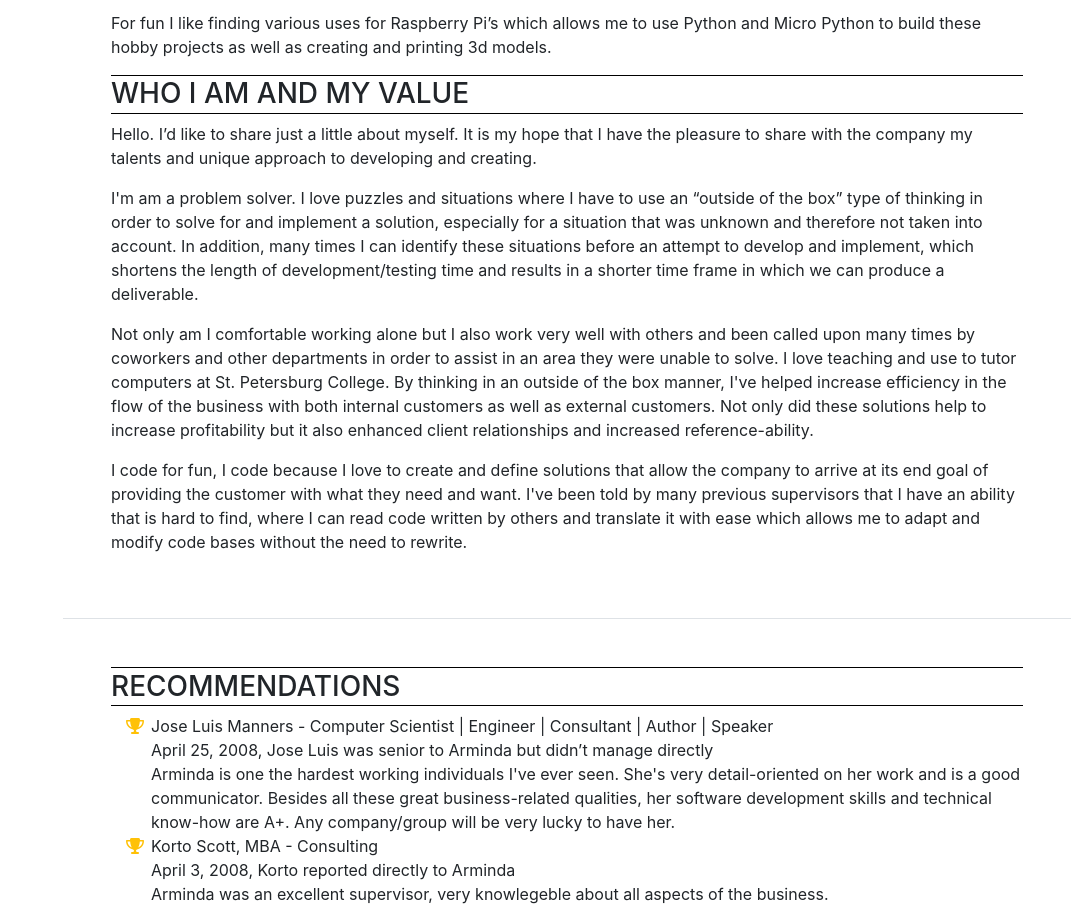
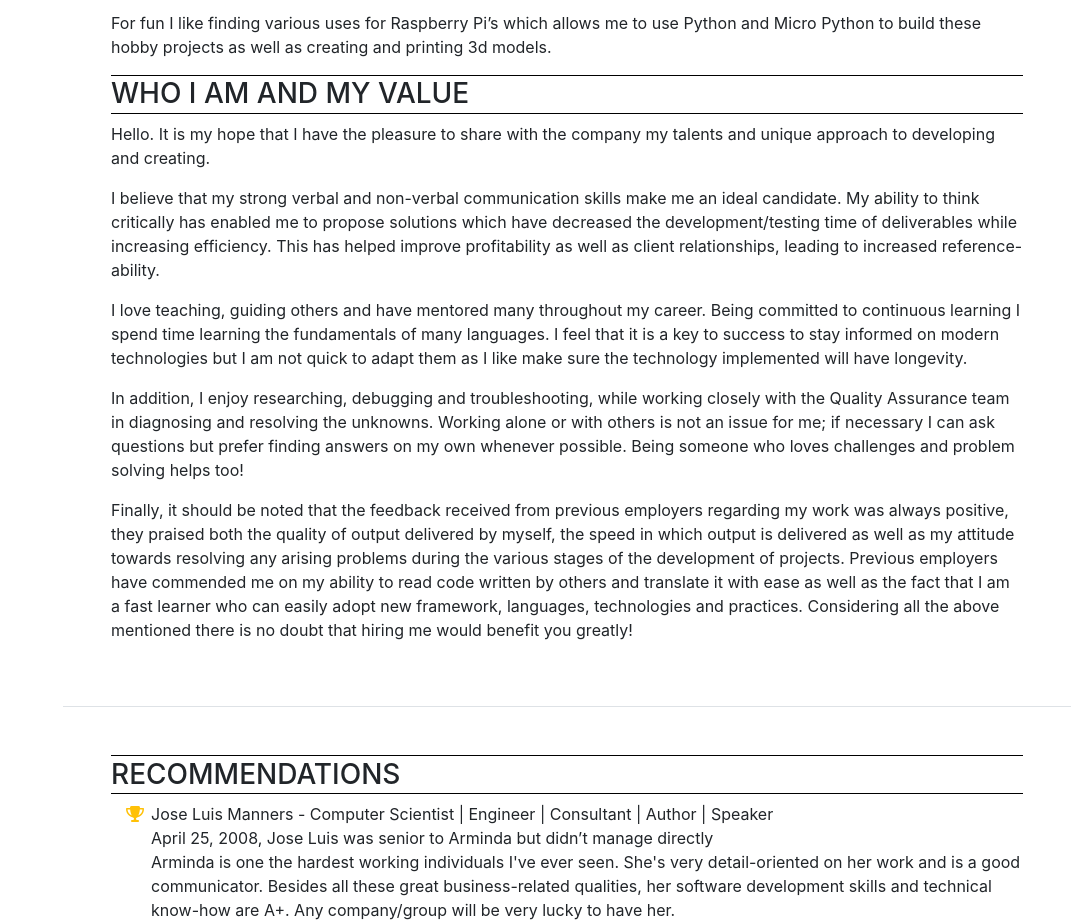
Before and after one commit to technificentConsulting/technificentconsulting.github.io, a website with bundled scripts: page index.html in a window 1280 px wide. Shown: the part 5800-6722 px from the top of the page, without its empty margins (209-1280 px from the left). Built offline with nearby package versions, Linux system fonts and the light colour scheme; a web font is replaced by a local one.

Commit message:
Value enhancements

```diff
--- a/index.html
+++ b/index.html
@@ -776,18 +776,21 @@
                     Who I am and my value
                 </h3>
                 <p>
-                    Hello.  I’d like to share just a little about myself. It is my hope that I have the pleasure to share with the company my talents and unique approach to developing and creating.
+                    Hello. It is my hope that I have the pleasure to share with the company my talents and unique approach to developing and creating.
                 </p>
                 <p>
-                    I'm am a problem solver.  I love puzzles and situations where I have to use an “outside of the box” type of thinking in order to solve for and implement a solution, especially for a situation that was unknown and therefore not taken into account.  In addition, many times I can identify these situations before an attempt to develop and implement, which shortens the length of development/testing time and results in a shorter time frame in which we can produce a deliverable.
+                    I believe that my strong verbal and non-verbal communication skills make me an ideal candidate. My ability to think critically has enabled me to propose solutions which have decreased the development/testing time of deliverables while increasing efficiency. This has helped improve profitability as well as client relationships, leading to increased reference-ability.
                 </p>
                 <p>
-                    Not only am I comfortable working alone but I also work very well with others and been called upon many times by coworkers and other departments in order to assist in an area they were unable to solve.  I love teaching and use to tutor computers at St. Petersburg College.
-
-                    By thinking in an outside of the box manner, I've helped increase efficiency in the flow of the business with both internal customers as well as external customers.  Not only did these solutions help to increase profitability but it also enhanced client relationships and increased reference-ability.
+                    I love teaching, guiding others and have mentored many throughout my career. Being committed to continuous learning I spend time learning the fundamentals of many languages. I feel that it is a key to success to stay informed on modern technologies but I am not quick to adapt them as I like make sure the technology implemented will have longevity.
                 </p>
                 <p>
-                    I code for fun, I code because I love to create and define solutions that allow the company to arrive at its end goal of providing the customer with what they need and want.  I've been told by many previous supervisors that I have an ability that is hard to find, where I can read code written by others and translate it with ease which allows me to adapt and modify code bases without the need to rewrite.
+                    In addition, I enjoy researching, debugging and troubleshooting, while working closely with the Quality Assurance team in diagnosing and resolving the unknowns. Working alone or with others is not an issue for me; if necessary I can ask questions but prefer finding answers on my own whenever possible. Being someone who loves challenges and problem solving helps too!
+                </p>
+                <p>
+                    Finally, it should be noted that the feedback received from previous employers regarding my work was always positive, they praised both the quality of output delivered by myself, the speed in which output is delivered as well as my attitude towards resolving any arising problems during the various stages of the development of projects.  Previous employers have commended me on my ability to read code written by others and translate it with ease as well as the fact that I am a fast learner who can easily adopt new framework, languages, technologies and practices.
+
+                    Considering all the above mentioned there is no doubt that hiring me would benefit you greatly!
                 </p>
             </div>
         </section>
```
